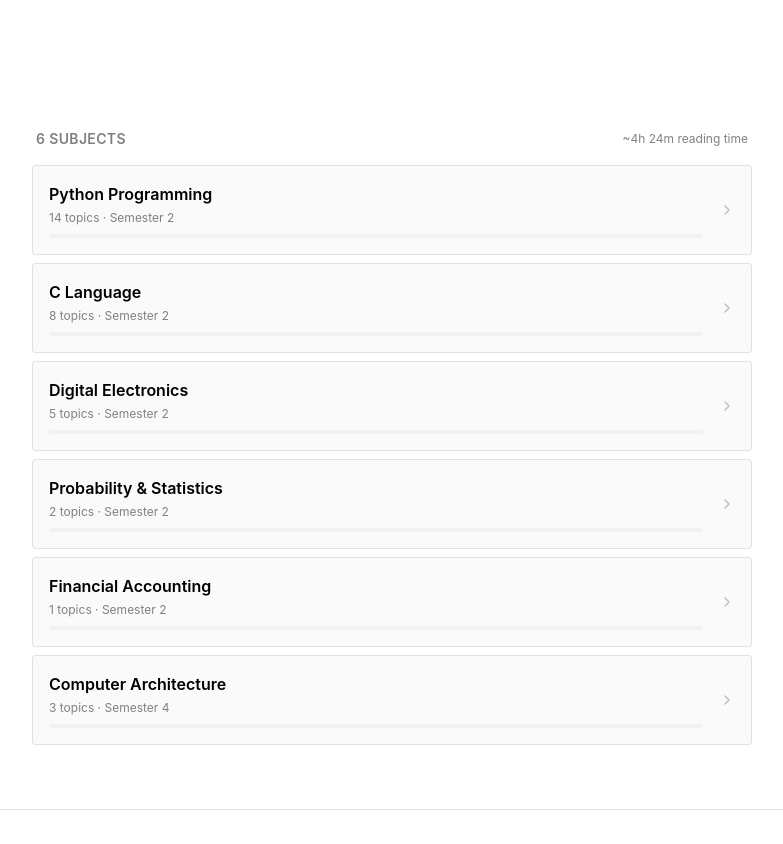
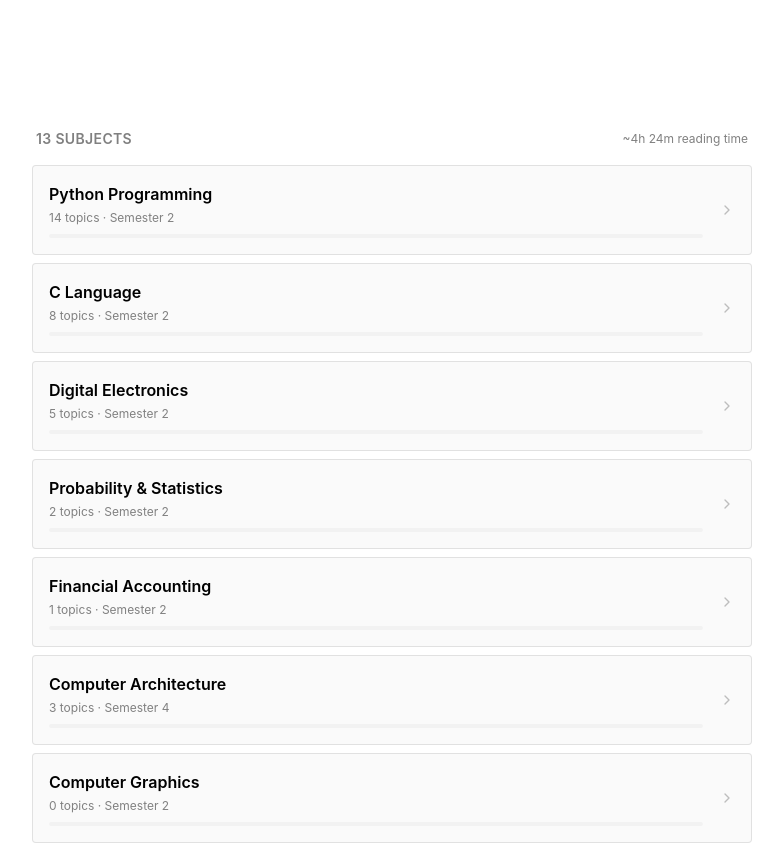
Before and after one commit to Maher-Bhatt/itm-notes-new, a React (Vite) app: page / in a window 1280 px wide. Shown: the part 560-1404 px from the top of the page, without its empty margins (248-1031 px from the left). Built offline with nearby package versions, Linux system fonts and the light colour scheme; the HTML template or start-up script is replaced by a standard one.

Commit message:
feat: add 7 additional subjects to populate the curriculum

```diff
--- /dev/null
+++ b/src/data/extra-subjects.ts
@@ -0,0 +1,123 @@
+import { Subject } from './types';
+
+export const extraSubjects: Subject[] = [
+  {
+    id: "sem2-cg",
+    name: "Computer Graphics",
+    code: "CG201",
+    color: "bg-purple-500",
+    icon: "monitor",
+    description: "Line drawing algorithms, transformations, and 3D graphics.",
+    semester: 2,
+    units: [
+      {
+        id: "cg-u1",
+        title: "Unit 1: Introduction to Computer Graphics",
+        description: "Display devices, raster vs vector graphics.",
+        topics: []
+      }
+    ]
+  },
+  {
+    id: "sem2-dsa",
+    name: "Data Structures and Algorithms",
+    code: "DSA202",
+    color: "bg-green-500",
+    icon: "database",
+    description: "Trees, Graphs, Sorting, Searching, and Recursion.",
+    semester: 2,
+    units: [
+      {
+        id: "dsa-u1",
+        title: "Unit 1: Linear Lists",
+        description: "Arrays, Linked Lists, Stacks, Queues.",
+        topics: []
+      }
+    ]
+  },
+  {
+    id: "sem3-dbms",
+    name: "Database Management System",
+    code: "DBMS301",
+    color: "bg-orange-500",
+    icon: "server",
+    description: "SQL, Relational Algebra, Normalization, ER Models.",
+    semester: 3,
+    units: [
+      {
+        id: "dbms-u1",
+        title: "Unit 1: Introduction to Databases",
+        description: "File systems vs DBMS, Architecture, ER Modeling.",
+        topics: []
+      }
+    ]
+  },
+  {
+    id: "sem3-java",
+    name: "Object Oriented Programming (Java)",
+    code: "OOPS302",
+    color: "bg-red-500",
+    icon: "coffee",
+    description: "Classes, Inheritance, Polymorphism, Exception Handling.",
+    semester: 3,
+    units: [
+      {
+        id: "java-u1",
+        title: "Unit 1: Java Basics",
+        description: "JVM, Data Types, Control Flow.",
+        topics: []
+      }
+    ]
+  },
+  {
+    id: "sem4-aws",
+    name: "Advanced Web Services",
+    code: "AWS401",
+    color: "bg-yellow-500",
+    icon: "cloud",
+    description: "Cloud computing, Web APIs, Microservices.",
+    semester: 4,
+    units: [
+      {
+        id: "aws-u1",
+        title: "Unit 1: Cloud Architecture",
+        description: "IaaS, PaaS, SaaS.",
+        topics: []
+      }
+    ]
+  },
+  {
+    id: "sem4-cn",
+    name: "Computer Networking",
+    code: "CN402",
+    color: "bg-blue-600",
+    icon: "network",
+    description: "OSI Model, TCP/IP, Routing, Network Security.",
+    semester: 4,
+    units: [
+      {
+        id: "cn-u1",
+        title: "Unit 1: Physical and Data Link Layers",
+        description: "Transmission media, MAC addresses.",
+        topics: []
+      }
+    ]
+  },
+  {
+    id: "sem4-os",
+    name: "Operating System",
+    code: "OS403",
+    color: "bg-zinc-700",
+    icon: "cpu",
+    description: "Process management, memory management, file systems.",
+    semester: 4,
+    units: [
+      {
+        id: "os-u1",
+        title: "Unit 1: Process Scheduling",
+        description: "FCFS, SJF, Round Robin.",
+        topics: []
+      }
+    ]
+  }
+];
--- a/src/data/subjects.ts
+++ b/src/data/subjects.ts
@@ -24,6 +24,7 @@ function injectRichContent(subject: Subject, contentMap: Record<string, string>)
 const enrichedDE = injectRichContent(digitalElectronicsSubject, deRichContent);
 const enrichedPSR = injectRichContent(probabilityStatsSubject, psrRichContent);
 
+import { extraSubjects } from './extra-subjects';
 export const subjects: Subject[] = [
   pythonSubject,
   cLanguageSubject,
@@ -31,6 +32,7 @@ export const subjects: Subject[] = [
   enrichedPSR,
   financialAccountingSubject,
   computerArchitecture,
+  ...extraSubjects,
 ];
 
 export function getSubject(id: string): Subject | undefined {
```
